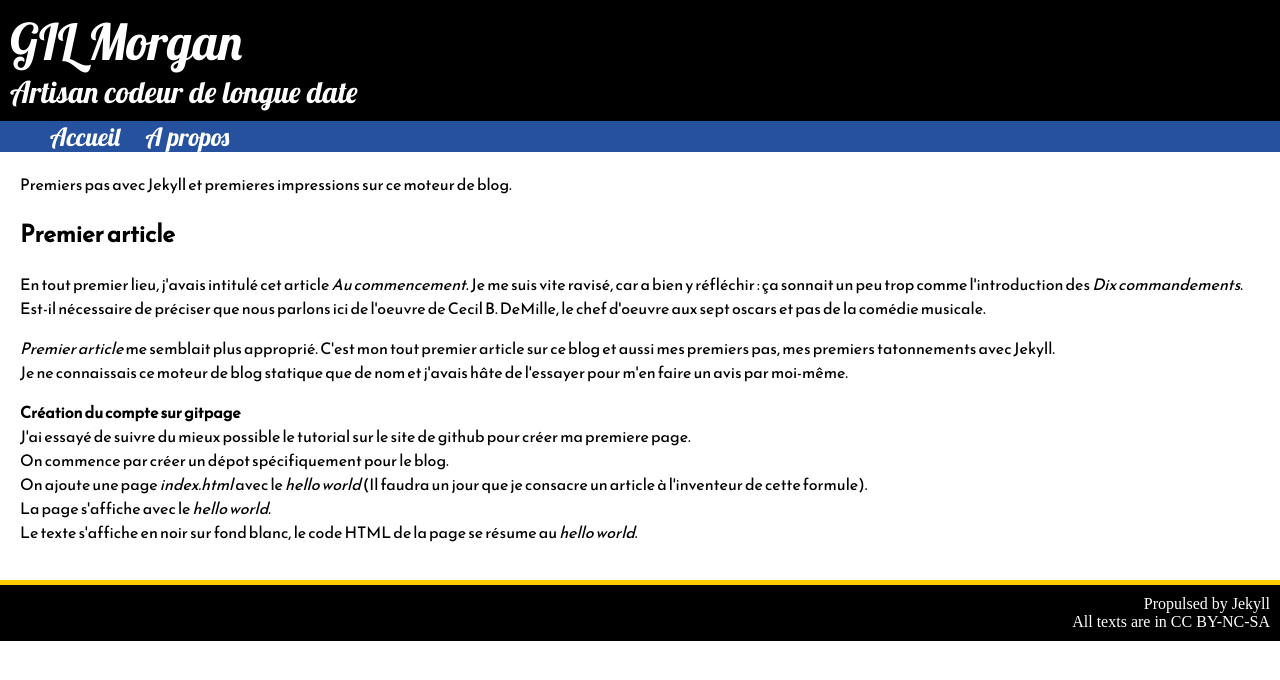
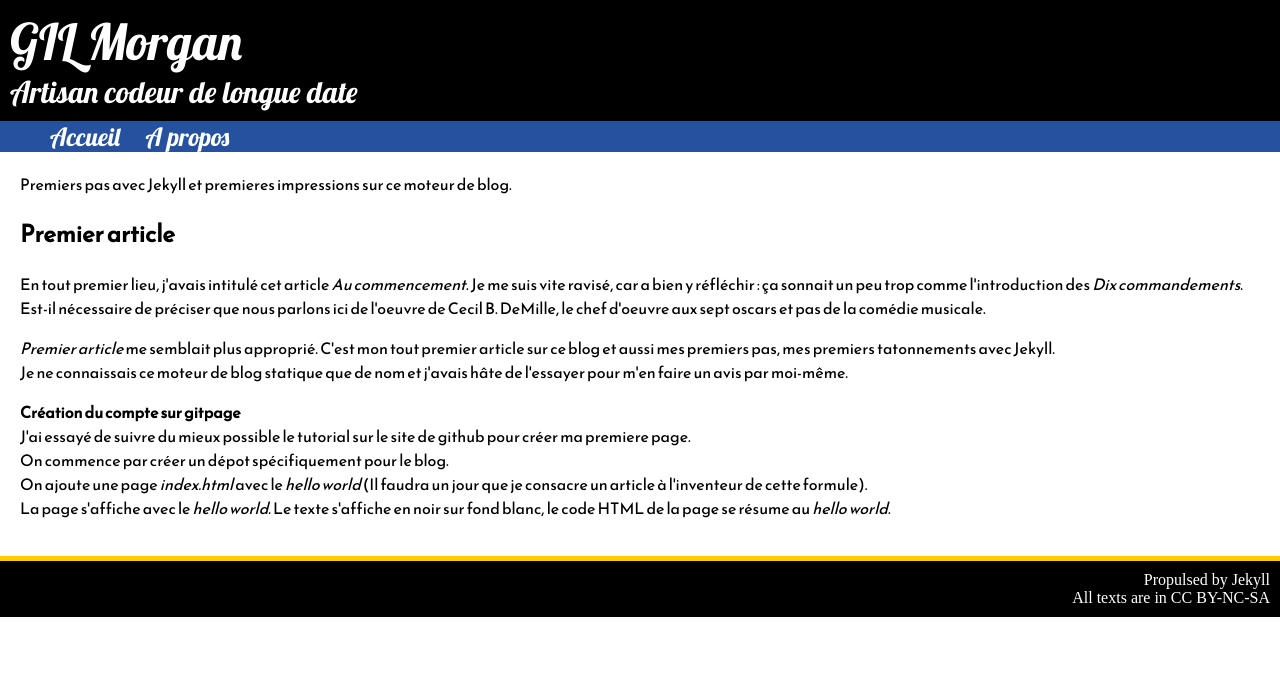
Before and after one commit to GILMorgan/GILMorgan.github.io, a Jekyll site: the page built from _posts/2016-01-10-premier-article.html, in a window 1280 px wide. Shown: the top 680 px of the page. Built offline with Jekyll 4.4.1, drawn with Linux system fonts in a browser that asks for light colours.

Commit message:
mise en forme

```diff
--- a/_posts/2016-01-10-premier-article.html
+++ b/_posts/2016-01-10-premier-article.html
@@ -26,7 +26,6 @@ pour m'en faire un avis par moi-même.
     On commence par créer un dépot spécifiquement pour le blog.<br/>
     On ajoute une page <em>index.html</em> avec le <em>hello world</em> (Il faudra
     un jour que je consacre un article à l'inventeur de cette formule). <br/>
-    La page s'affiche avec le <em>hello world</em>. <br/>
-    Le texte s'affiche en noir sur fond blanc, le code HTML de la page se résume
-    au <em>hello world</em>.
+    La page s'affiche avec le <em>hello world</em>. Le texte s'affiche en noir sur
+    fond blanc, le code HTML de la page se résume au <em>hello world</em>. <br/>
 </p>
```
